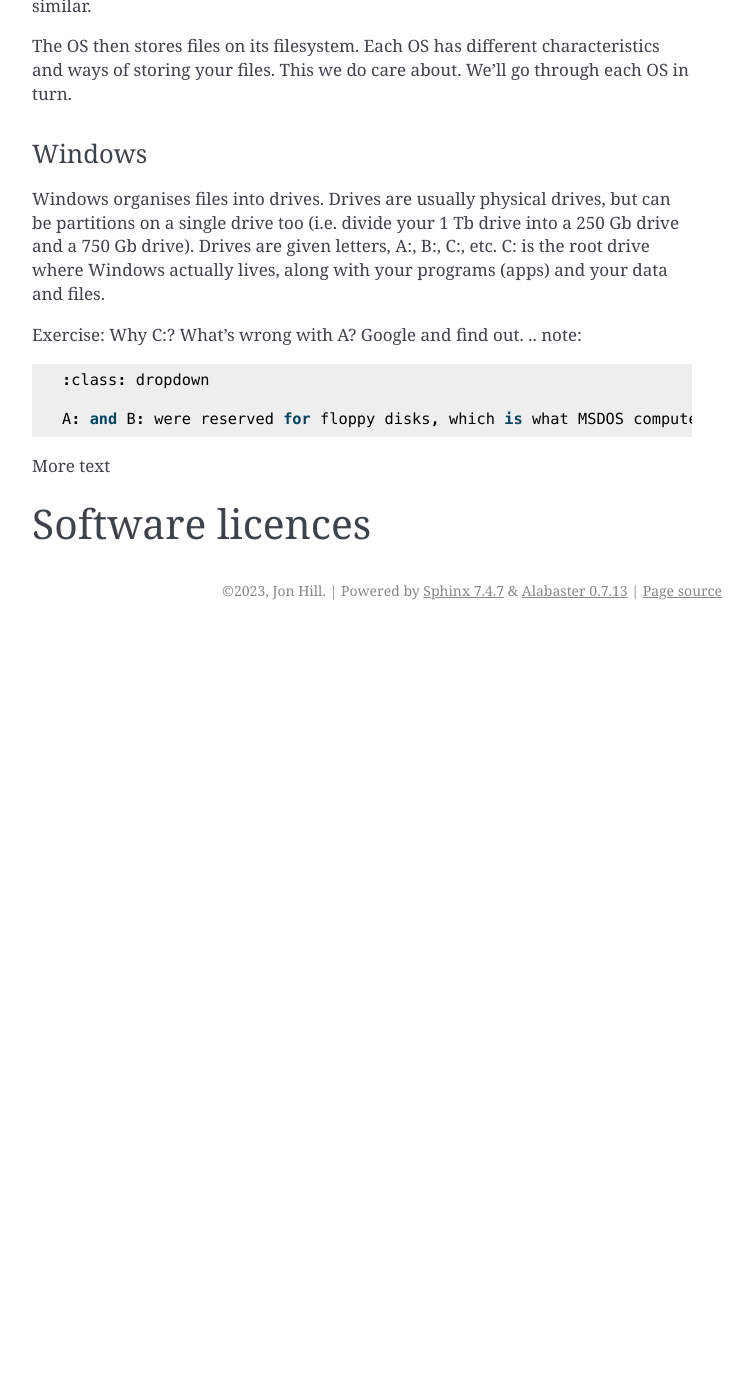
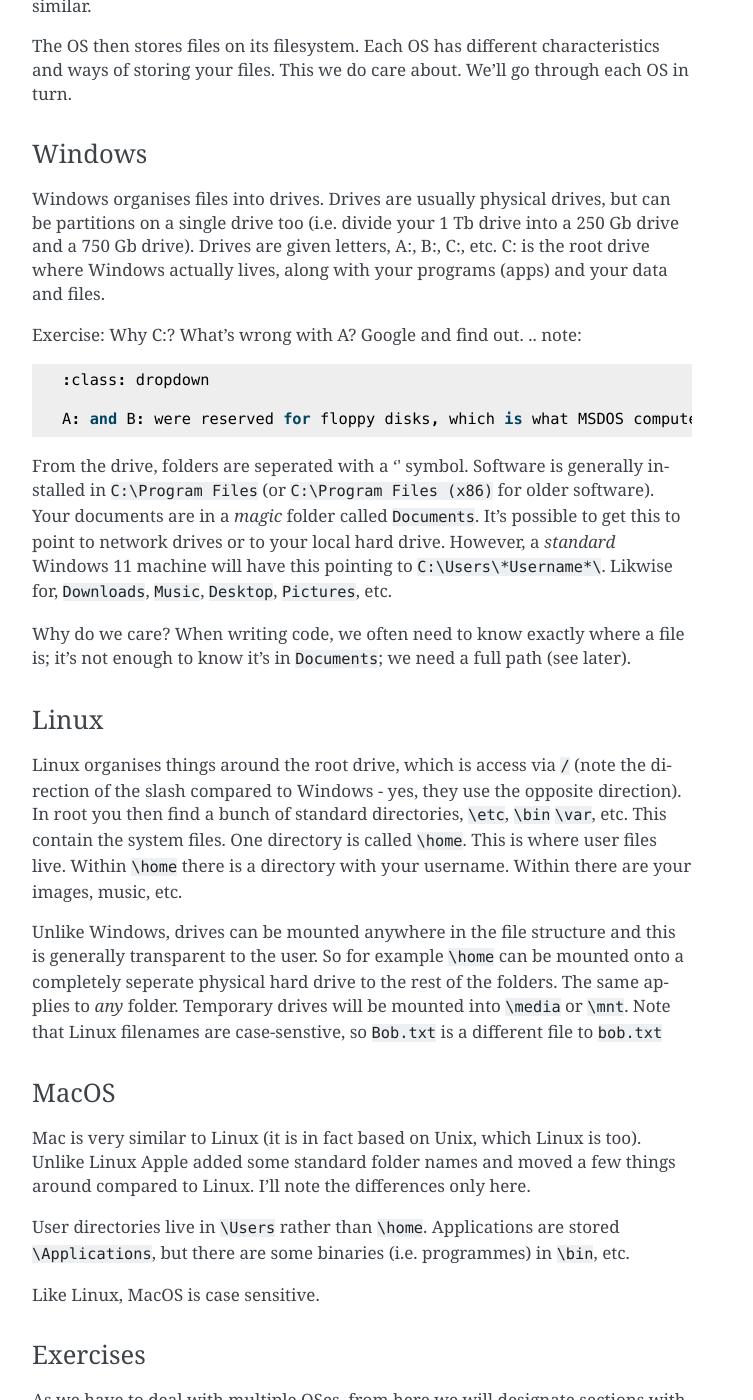
Before and after one commit to jhill1/SEPwC, a Sphinx documentation site: the page built from source/Week_1.rst, in a window 1280 px wide and 1400 px high, scrolled down 1162 px. Shown: the whole window, without its empty margins (388-1141 px from the left). Built offline with Sphinx 7.4.7, drawn with Linux system fonts in a browser that asks for light colours; before the commit the page ends 1792 px from its top, so only the background shows below that; some of the changed text lies outside the part shown.

Commit message:
adding logos

```diff
--- a/source/Week_1.rst
+++ b/source/Week_1.rst
@@ -51,11 +51,99 @@ the root drive where Windows actually lives, along with your programs (apps) and
 
 Exercise: Why C:? What's wrong with A? Google and find out.
 .. note::
-    :class: dropdown
+   :class: dropdown
 
-    A: and B: were reserved for floppy disks, which is what MSDOS computers generally had.
+   A: and B: were reserved for floppy disks, which is what MSDOS computers generally had.
 
-More text
+From the drive, folders are seperated with a '\' symbol. Software is generally installed
+in ``C:\Program Files`` (or ``C:\Program Files (x86)`` for older software). Your documents are
+in a *magic* folder called ``Documents``. It's possible to get this to point to network drives or
+to your local hard drive. However, a *standard* Windows 11 machine will have this pointing to
+``C:\Users\*Username*\``. Likwise for, ``Downloads``, ``Music``, ``Desktop``, ``Pictures``, etc.
+
+Why do we care? When writing code, we often need to know exactly where a file is; it's not enough to know
+it's in ``Documents``; we need a full path (see later).
+
+Linux
+^^^^^
+
+Linux organises things around the root drive, which is access via ``/`` (note the direction of the slash compared
+to Windows - yes, they use the opposite direction). In root you then find a bunch of standard directories, ``\etc``, ``\bin``
+``\var``, etc. This contain the system files. One directory is called ``\home``. This is where user files live. Within
+``\home`` there is a directory with your username. Within there are your images, music, etc.
+
+Unlike Windows, drives can be mounted anywhere in the file structure and this is generally transparent to the user. So for example
+``\home`` can be mounted onto a completely seperate physical hard drive to the rest of the folders. The same applies to *any*
+folder. Temporary drives will be mounted into ``\media`` or ``\mnt``. Note that Linux filenames are case-senstive, so ``Bob.txt`` is
+a different file to ``bob.txt``
+
+MacOS
+^^^^^
+
+Mac is very similar to Linux (it is in fact based on Unix, which Linux is too). Unlike Linux Apple added some
+standard folder names and moved a few things around compared to Linux. I'll note the differences only here.
+
+User directories live in ``\Users`` rather than ``\home``. Applications are stored ``\Applications``, but there
+are some binaries (i.e. programmes) in ``\bin``, etc.
+
+Like Linux, MacOS is case sensitive.
+
+Exercises
+^^^^^^^^^
+
+
+As we have to deal with multiple OSes, from here we will designate sections with
+symbols.
+
+Mac only: |mac|
+
+Linux only: |linux|
+
+Windows only: |win|
+
+Mac and Linux:  |maclin|
+
+All OSes: |all|
+
+.. |mac| image:: ../images/Apple_logo.png
+   :align: middle
+   :height: 12
+
+.. |linux| image:: ../images/Linux_logo.png
+   :align: middle
+   :height: 12
+
+.. |win| image:: ../images/Windows_logo.png
+   :align: middle
+   :height: 12
+
+.. |maclin| image:: ../images/linux_mac_logo.png
+   :align: middle
+   :height: 12
+
+.. |all| image:: ../images/win_linux_mac_logo.png
+   :align: middle
+   :height: 12
+
+
+Navigating a filesystem
+-----------------------
+
+There are two ways to navigate your files; some form of graphic interface (all three common OSes have a similar tool) or the
+command line. We're going to explore using both. Before we do this, we need a few basic command line tools to move around the files.
+
+
+
+cd
+ls/dir
+
+Navigating a filesystem
+-----------------------
+
+There are two ways to navigate your files
+
+
+
 
 
 Software licences
```
